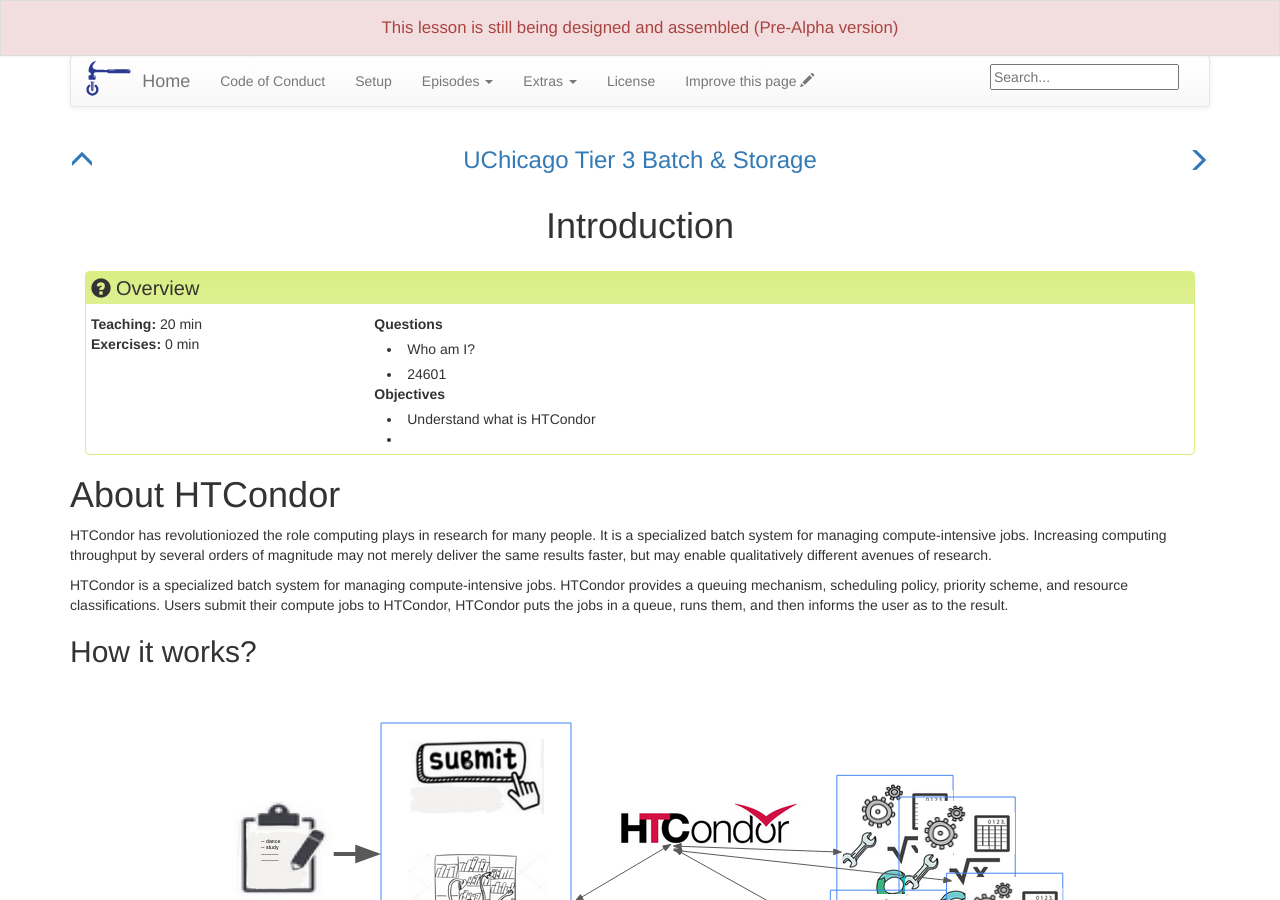
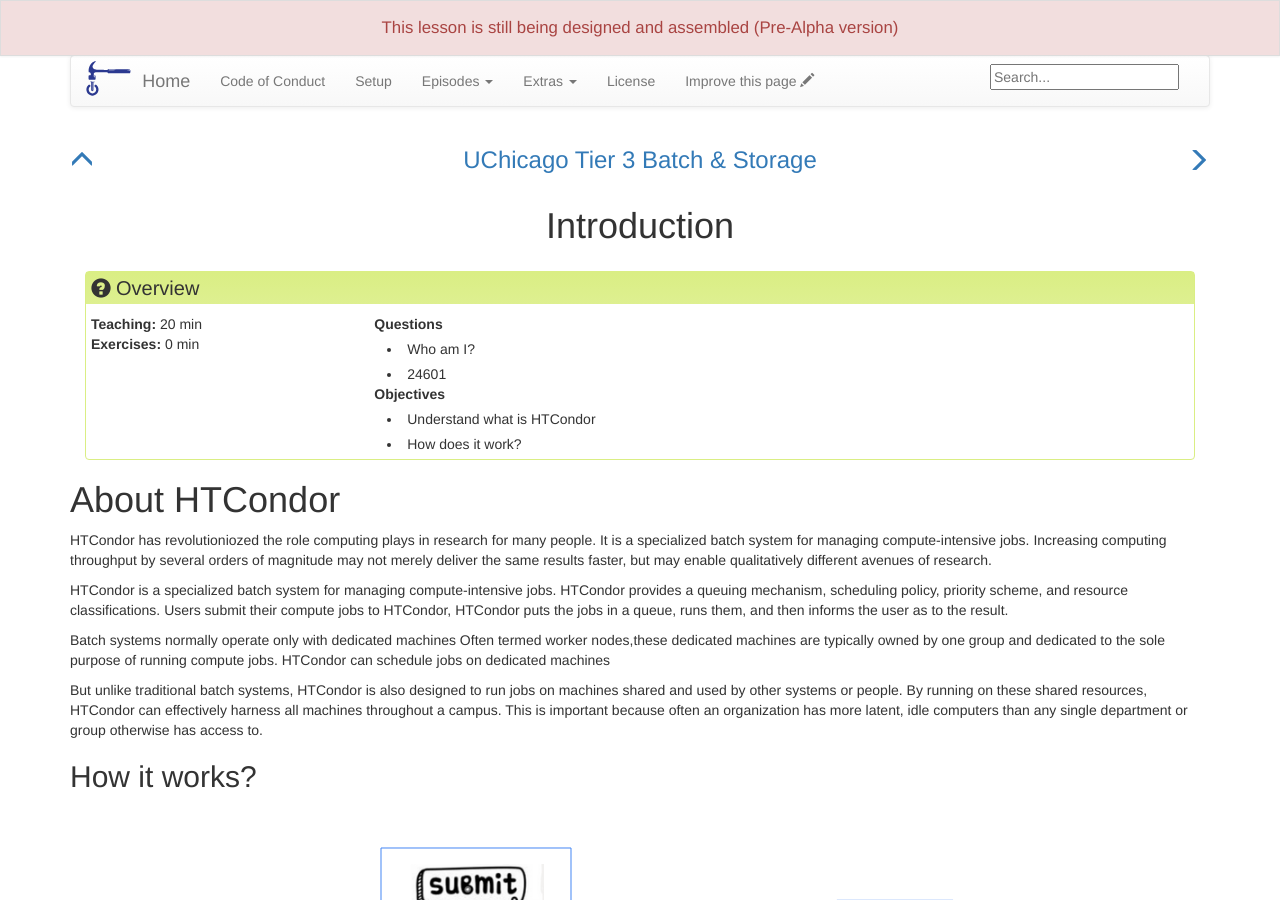
Before and after one commit to Cecilia-Duran/chicago_tier3_batch_and_storage, a Jekyll site: the page built from _episodes/01-introduction.md, in a window 1280 px wide and 900 px high. Built offline with Jekyll 4.4.1, drawn with Linux system fonts in a browser that asks for light colours; part of the change alters nothing that is shown.

Commit message:
Update 01-introduction.md

```diff
--- a/_episodes/01-introduction.md
+++ b/_episodes/01-introduction.md
@@ -7,7 +7,7 @@ questions:
 - "24601"
 objectives:
 - "Understand what is HTCondor"
-- ""
+- "How does it work?"
 keypoints:
 - "What is HTCondor?? think!! ((⇀‸↼))"
 ---
@@ -20,14 +20,16 @@ It is a specialized batch system for managing compute-intensive jobs.  Increasin
 
 HTCondor is a specialized batch system for managing compute-intensive jobs. HTCondor provides a queuing mechanism, scheduling policy, priority scheme, and resource classifications. Users submit their compute jobs to HTCondor, HTCondor puts the jobs in a queue, runs them, and then informs the user as to the result.
 
+Batch systems normally operate only with dedicated machines
+Often termed worker nodes,these dedicated machines are typically owned by one group and dedicated to the sole purpose of running compute jobs. HTCondor can schedule jobs on dedicated machines
+
+But unlike traditional batch systems, HTCondor is also designed to run jobs on machines shared and used by other systems or people. By running on these shared resources, HTCondor can effectively harness all machines throughout a campus. This is important because often an organization has more latent, idle computers than any single department or group otherwise has access to.
+
 ## How it works?
 ![image info](./../fig/intro_htc_diagram.png)
 
-Batch systems normally operate only with dedicated machines
-Often termed worker nodes,these dedicated machines are typically owned by one group and dedicated to the sole purpose of running compute jobs. HTCondor can schedule jobs on dedicated machines
+![image info](./../fig/onecomputer.png) ![image info](./../fig/manycomputers.png)
 
-
-But unlike traditional batch systems, HTCondor is also designed to run jobs on machines shared and used by other systems or people. By running on these shared resources, HTCondor can effectively harness all machines throughout a campus. This is important because often an organization has more latent, idle computers than any single department or group otherwise has access to.
 
 ![image info](./../fig/htcondor_vs_batchsystems.png)
 
```
